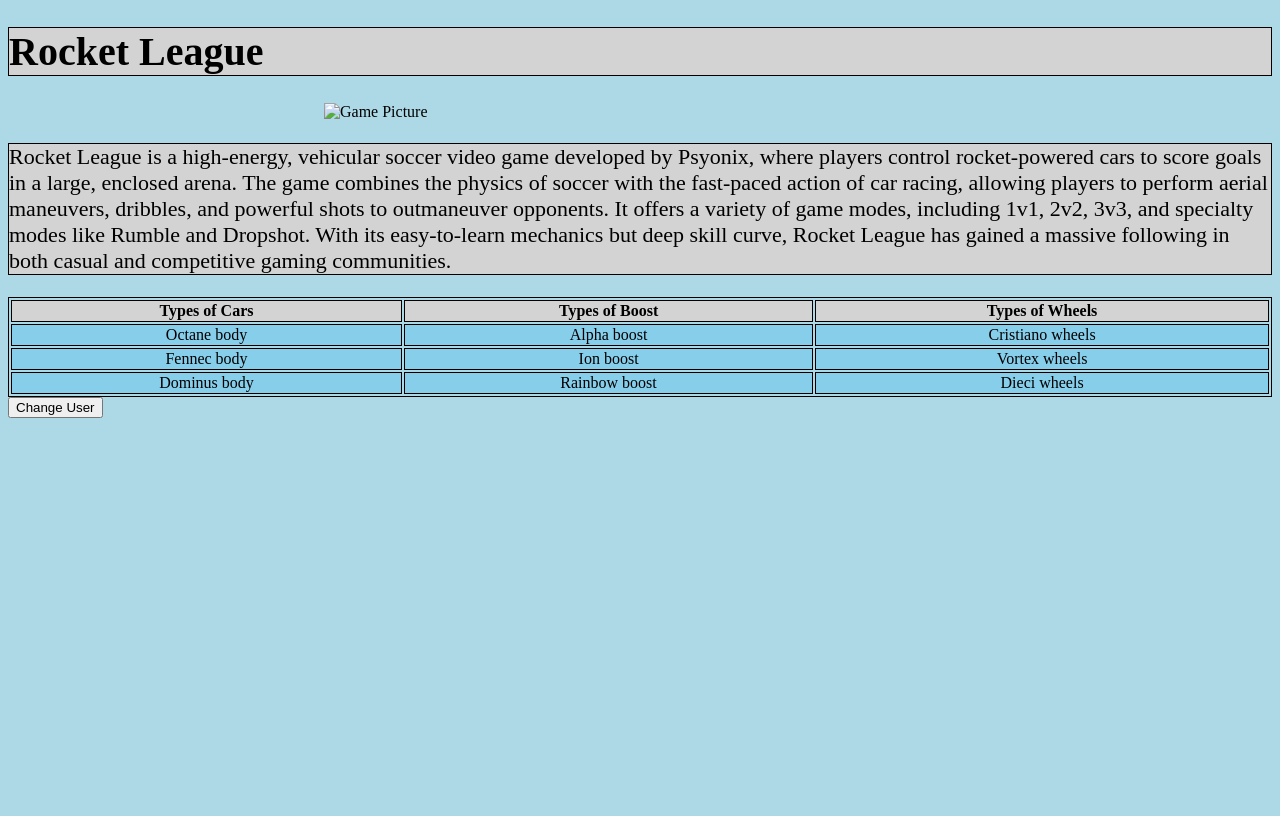
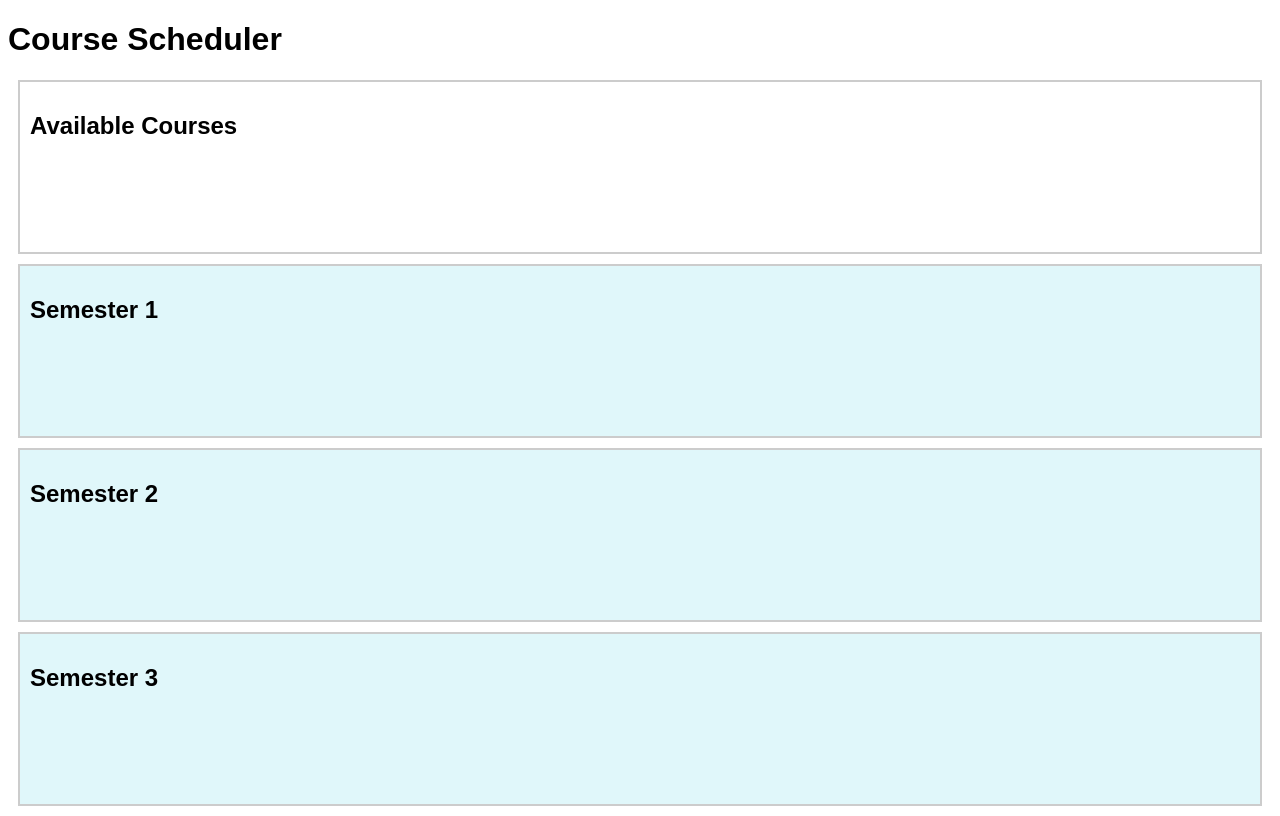
Before and after one commit to benzenk111/ScriptsClass, a plain HTML site: page index.html in a window 1280 px wide. Drawn offline with Linux system fonts and the light colour scheme; files that its build step writes are made by us from their sources.

Commit message:
project2

```diff
--- a/index.html
+++ b/index.html
@@ -1,59 +1,23 @@
 <!DOCTYPE html>
-<html lang="en-US">
+<html>
 <head>
-    <meta charset="utf-8" />
-    <meta name="viewport" content="width=device-width, initial-scale=1.0" />
-    <title>Rocket League on Top</title>
-    <link rel="stylesheet" href="styles/styles.css" />
+  <title>Course Scheduler</title>
+  <link rel="stylesheet" href="stylesss/styles.css">
 </head>
 <body>
-
-    <h1>Rocket League</h1>
-
-    <div class="center">
-        <img src="images/rlimage2.jpeg" alt="Game Picture" style="width:50%;" />
-    </div>
-
-    <div class="content-wrapper">
-        <p>Rocket League is a high-energy, vehicular soccer video game developed by Psyonix,
-            where players control rocket-powered cars to score goals in a large, enclosed arena.
-            The game combines the physics of soccer with the fast-paced action of car racing, allowing
-            players to perform aerial maneuvers, dribbles, and powerful shots to outmaneuver opponents.
-            It offers a variety of game modes, including 1v1, 2v2, 3v3, and specialty modes like Rumble
-            and Dropshot. With its easy-to-learn mechanics but deep skill curve, Rocket League has gained
-            a massive following in both casual and competitive gaming communities.
-        </p>
-
-        <table>
-            <thead>
-                <tr>
-                    <th>Types of Cars</th>
-                    <th>Types of Boost</th>
-                    <th>Types of Wheels</th>
-                </tr>
-            </thead>
-            <tbody>
-                <tr>
-                    <td>Octane body</td>
-                    <td>Alpha boost</td>
-                    <td>Cristiano wheels</td>
-                </tr>
-                <tr>
-                    <td>Fennec body</td>
-                    <td>Ion boost</td>
-                    <td>Vortex wheels</td>
-                </tr>
-                <tr>
-                    <td>Dominus body</td>
-                    <td>Rainbow boost</td>
-                    <td>Dieci wheels</td>
-                </tr>
-            </tbody>
-        </table>
-    </div>
-
-    <button>Change User</button>
-
-    <script src="scriptsfolder/main.js"></script>
+  <h1>Course Scheduler</h1>
+  <div id="course-list" class="section">
+    <h2>Available Courses</h2>
+  </div>
+  <div id="semester1" class="section semester" ondrop="drop(event)" ondragover="allowDrop(event)">
+    <h2>Semester 1</h2>
+  </div>
+  <div id="semester2" class="section semester" ondrop="drop(event)" ondragover="allowDrop(event)">
+    <h2>Semester 2</h2>
+  </div>
+  <div id="semester3" class="section semester" ondrop="drop(event)" ondragover="allowDrop(event)">
+    <h2>Semester 3</h2>
+  </div>
+  <script src="scriptsss/scripts.js"></script>
 </body>
 </html>
--- a/styles.css
+++ b/styles.css
@@ -1,42 +1,4 @@
-h1 {
-  color:black;
-  background-color:#D3D3D3;
-  border: 1px solid black;
-  font-size: 40px;
-}
-
-.center {
-  display: block;
-  margin-left: auto;
-  margin-right: auto;
-  width: 50%;
-}
-
-p {
-  color:black;
-  background-color:#D3D3D3;
-  border: 1px solid black;
-  font-size: 22px;
-}
-
-table, th, td {
-  border: 1px solid;
-  text-align:center;
-}
-
-table {
-  width:100%;
-}
-
-th {
-  background-color: lightgrey;
-}
-
-td {
-  background-color: skyblue;
-}
-
-
-html {
-  background-color: lightblue;
-}
+body { font-family: Arial, sans-serif; }
+.section { border: 2px solid #ccc; padding: 10px; margin: 10px; min-height: 150px; }
+.course { padding: 5px; margin: 5px; background-color: #f0f0f0; cursor: pointer; }
+.semester { background-color: #e0f7fa; }
```
Also changed, not shown: scripts.js (added, +39 -0 lines).
